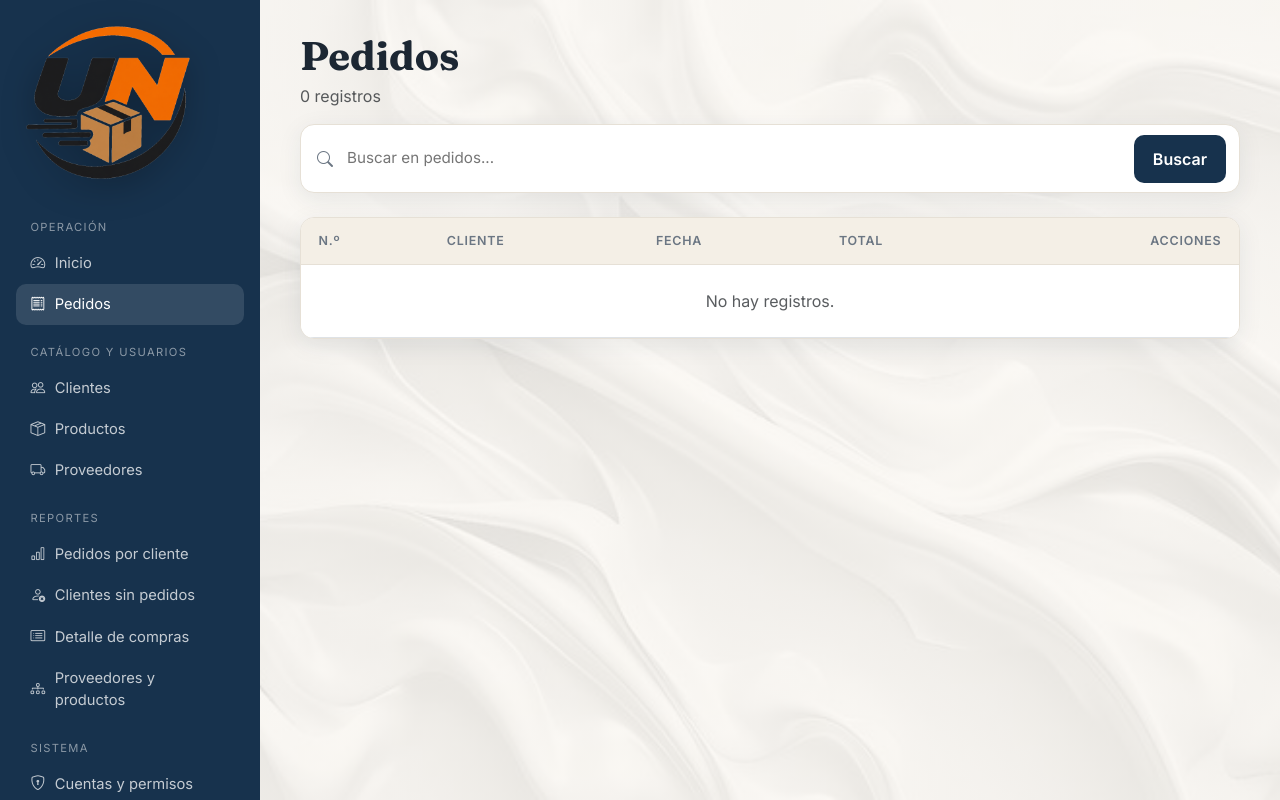
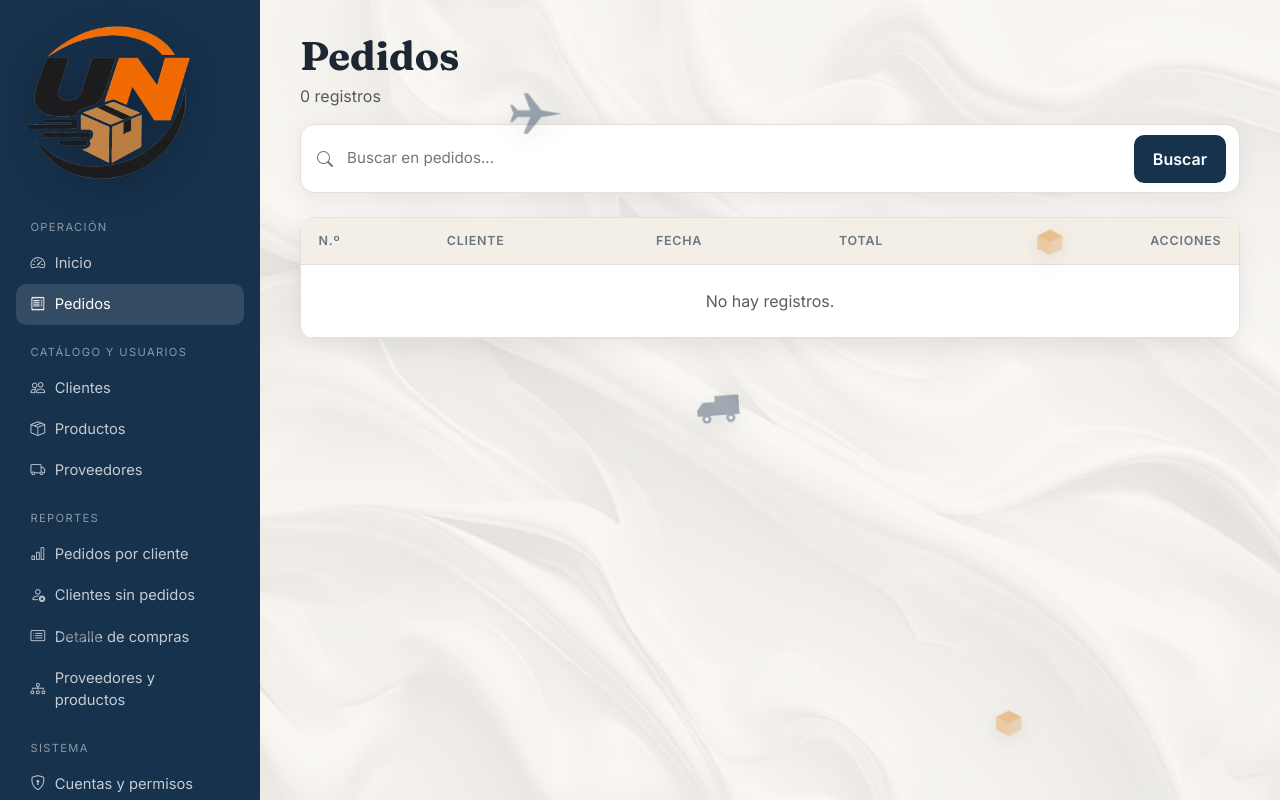
Before and after one commit to AlejandroChavesRamos/Base-de-Datos, a Django app: page /panel/pedidos/ in a window 1280 px wide. Run offline with Django 5.2, Linux system fonts and the light colour scheme; the visitor is signed in with stand-in values (Sample User, id 1); data that the repository does not hold is empty.

Commit message:
guardando na mas 1

```diff
--- /dev/null
+++ b/static/css/cielo.css
@@ -0,0 +1,42 @@
+/* Capas animadas sobre fondo-panel (cliente y Cuentas y permisos). */
+.cielo-logistica {
+  position: fixed;
+  inset: 0;
+  z-index: 6;
+  pointer-events: none;
+  overflow: hidden;
+}
+
+.cielo-item {
+  position: absolute;
+  left: -90px;
+  top: var(--y, 20%);
+  width: var(--s, 44px);
+  height: auto;
+  color: var(--c, #17324d);
+  opacity: .48;
+  filter: drop-shadow(0 6px 10px rgba(15, 35, 54, .22));
+  animation: cielo-cruzar var(--d, 22s) linear var(--delay, 0s) infinite;
+  will-change: transform;
+}
+.cielo-item svg { display: block; width: 100%; height: auto; }
+.cielo-item.vuelta { animation-name: cielo-cruzar-izq; }
+.cielo-avion { --s: 54px; --c: #17324d; opacity: .42; }
+.cielo-caja { --s: 34px; --c: #e0892f; }
+.cielo-camion { --s: 48px; --c: #17324d; opacity: .4; }
+
+@keyframes cielo-cruzar {
+  0%   { transform: translate3d(0, 0, 0) rotate(-6deg); }
+  25%  { transform: translate3d(30vw, -14px, 0) rotate(4deg); }
+  55%  { transform: translate3d(62vw, 10px, 0) rotate(-3deg); }
+  100% { transform: translate3d(115vw, -8px, 0) rotate(5deg); }
+}
+@keyframes cielo-cruzar-izq {
+  0%   { transform: translate3d(115vw, 0, 0) scaleX(-1) rotate(-4deg); }
+  40%  { transform: translate3d(55vw, 16px, 0) scaleX(-1) rotate(5deg); }
+  100% { transform: translate3d(-20vw, -10px, 0) scaleX(-1) rotate(-2deg); }
+}
+
+@media (prefers-reduced-motion: reduce) {
+  .cielo-logistica { display: none; }
+}
--- /dev/null
+++ b/static/js/cielo.js
@@ -0,0 +1,27 @@
+(function () {
+  'use strict';
+  if (document.querySelector('.cielo-logistica')) return;
+  if (window.matchMedia && window.matchMedia('(prefers-reduced-motion: reduce)').matches) return;
+
+  var avion = '<svg viewBox="0 0 64 64" aria-hidden="true"><path fill="currentColor" d="M62 32 38 28 22 8h-5l8 20H10L4 22H1l4 10-4 10h3l6-6h15l-8 20h5l16-20 24-4z"/></svg>';
+  var caja = '<svg viewBox="0 0 64 64" aria-hidden="true"><path fill="currentColor" d="M8 20 32 8l24 12-24 12z"/><path fill="currentColor" opacity=".75" d="M8 20v24l24 12V32z"/><path fill="currentColor" opacity=".55" d="M32 32v24l24-12V20z"/><path fill="#fff" opacity=".35" d="M32 8v24l.01 0V8z"/></svg>';
+  var camion = '<svg viewBox="0 0 64 64" aria-hidden="true"><path fill="currentColor" d="M4 18h32v26H4z"/><path fill="currentColor" d="M36 26h16l8 10v8H36z"/><circle cx="16" cy="48" r="6" fill="currentColor"/><circle cx="48" cy="48" r="6" fill="currentColor"/><circle cx="16" cy="48" r="2.5" fill="#fff"/><circle cx="48" cy="48" r="2.5" fill="#fff"/></svg>';
+
+  var capa = document.createElement('div');
+  capa.className = 'cielo-logistica';
+  capa.setAttribute('aria-hidden', 'true');
+  capa.innerHTML =
+    '<span class="cielo-item cielo-avion" style="--y:11%;--d:26s;--delay:-4s">' + avion + '</span>' +
+    '<span class="cielo-item cielo-caja" style="--y:28%;--d:19s;--delay:-8s">' + caja + '</span>' +
+    '<span class="cielo-item cielo-camion vuelta" style="--y:46%;--d:24s;--delay:-2s">' + camion + '</span>' +
+    '<span class="cielo-item cielo-caja vuelta" style="--y:62%;--d:21s;--delay:-12s">' + caja + '</span>' +
+    '<span class="cielo-item cielo-avion vuelta" style="--y:76%;--d:30s;--delay:-16s">' + avion + '</span>' +
+    '<span class="cielo-item cielo-caja" style="--y:88%;--d:17s;--delay:-6s">' + caja + '</span>';
+
+  function poner() {
+    if (!document.body || document.querySelector('.cielo-logistica')) return;
+    document.body.appendChild(capa);
+  }
+  if (document.readyState === 'loading') document.addEventListener('DOMContentLoaded', poner);
+  else poner();
+})();
--- a/templates/admin/base_site.html
+++ b/templates/admin/base_site.html
@@ -7,6 +7,12 @@
 {{ block.super }}
 <link href="https://fonts.googleapis.com/css2?family=Fraunces:wght@600;700&family=Inter:wght@400;500;600&display=swap" rel="stylesheet">
 <link rel="stylesheet" href="{% static 'css/admin_theme.css' %}">
+<link rel="stylesheet" href="{% static 'css/cielo.css' %}">
+{% endblock %}
+
+{% block extrahead %}
+{{ block.super }}
+<script src="{% static 'js/cielo.js' %}" defer></script>
 {% endblock %}
 
 {% block branding %}
--- a/templates/base.html
+++ b/templates/base.html
@@ -10,6 +10,7 @@
   <link href="https://cdn.jsdelivr.net/npm/bootstrap-icons@1.11.3/font/bootstrap-icons.min.css" rel="stylesheet">
   <link href="{% static 'css/theme.css' %}" rel="stylesheet">
   <link href="{% static 'css/efectos.css' %}" rel="stylesheet">
+  <link href="{% static 'css/cielo.css' %}" rel="stylesheet">
 </head>
 <body>
 <div class="app">
@@ -62,6 +63,7 @@
 </div>
 <script src="https://cdn.jsdelivr.net/npm/bootstrap@5.3.3/dist/js/bootstrap.bundle.min.js"></script>
 <script src="{% static 'js/ui.js' %}"></script>
+<script src="{% static 'js/cielo.js' %}"></script>
 {% block scripts %}{% endblock %}
 </body>
 </html>
```
Also changed, not shown: static/css/admin_theme.css (+77 -1 lines).
